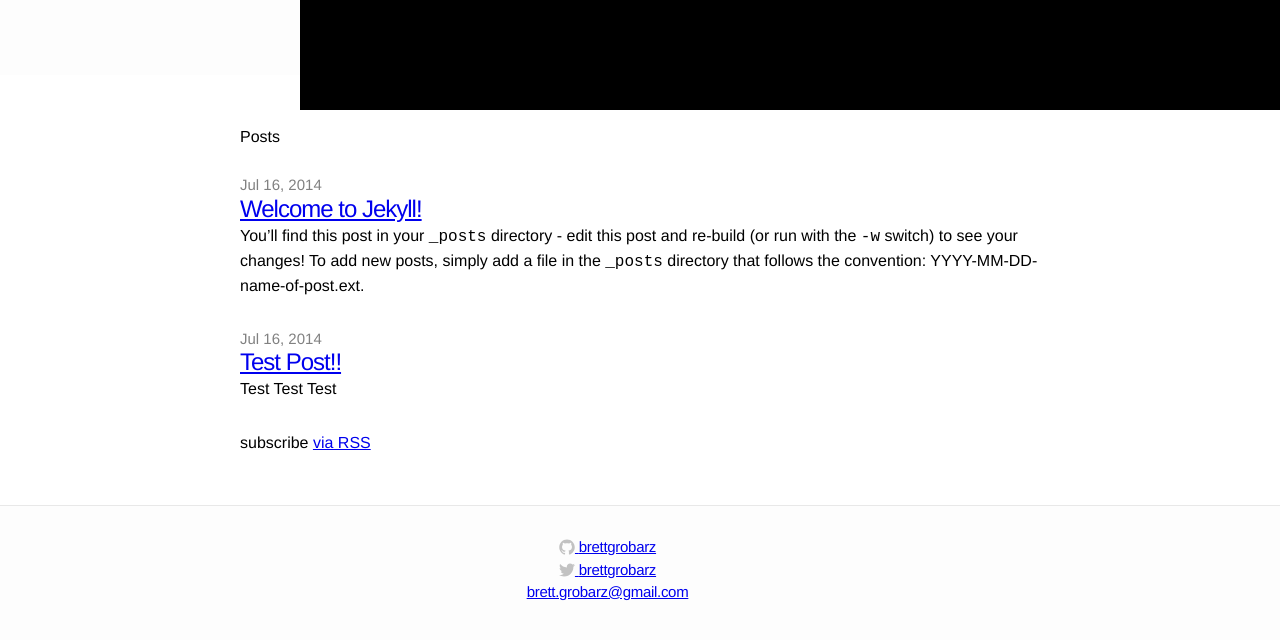
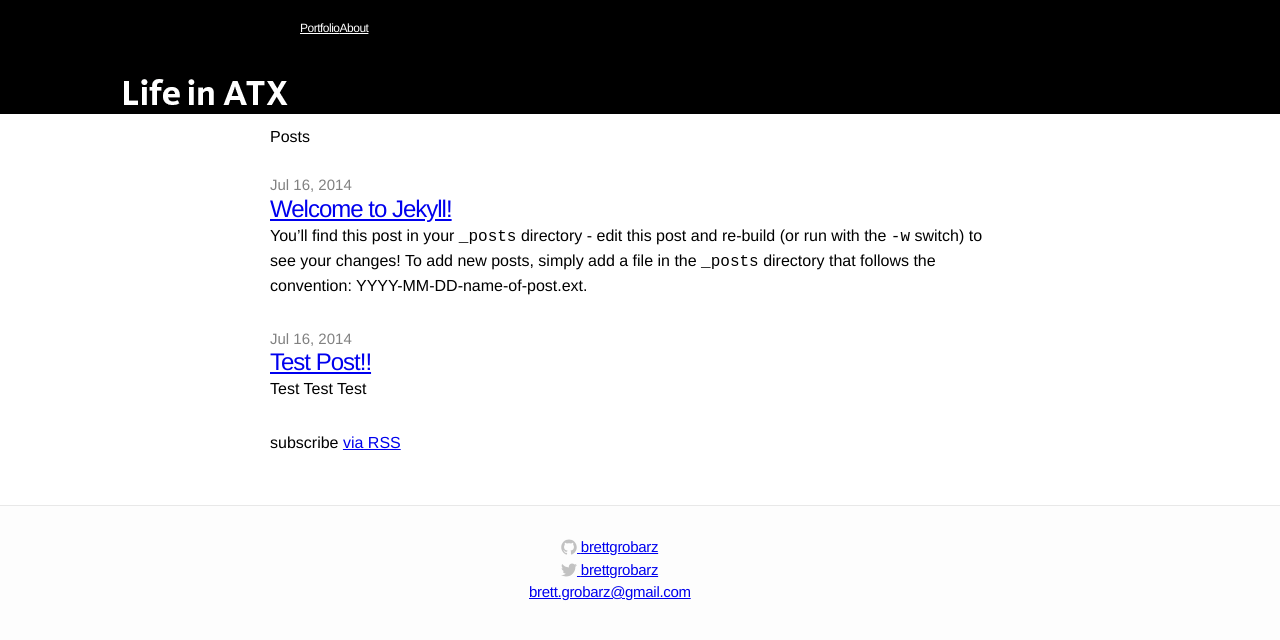
Before and after one commit to brettgrobarz/brettgrobarz.github.io, a Jekyll site: the page built from index.html, in a window 1280 px wide and 900 px high. Shown: the top 640 px of the window. Built offline with Jekyll 4.4.1, drawn with Linux system fonts in a browser that asks for light colours.

Commit message:
post meeting

```diff
--- a/_includes/header.html
+++ b/_includes/header.html
@@ -1,7 +1,7 @@
 
-<div class="sitelogo"><a href="/images/logodiv.png"></a>...</div>
+
 <header class="site-header">
-
+<div class="sitelogo"><img src="/images/logodiv.png"></div>
 
   <!-- <div class="wrap"> -->
 
--- a/_layouts/page.html
+++ b/_layouts/page.html
@@ -11,5 +11,7 @@
   {{ content }}
   </article>
 
+  <div class="sitelogo"><a href="/images/logodiv.png"></a></div>
+
 
 </div>
--- a/_layouts/post.html
+++ b/_layouts/post.html
@@ -12,4 +12,6 @@
   {{ content }}
   </article>
 
+  <div class="sitelogo"><img src="/images/logodiv.png"></img></div>
+
 </div>
--- a/css/main.css
+++ b/css/main.css
@@ -1,9 +1,28 @@
+/* ---- instafeed css --- */
+
+#instafeed a {
+  display: inline-block;
+  width: 100%;
+
+}
+
+#instafeed img {
+  width: 100%;
+}
+
+
+
 /* Base */
 /* ----------------------------------------------------------*/
 
 * {
   margin: 0;
   padding: 0;
+
+  -webkit-box-sizing: border-box; /* Safari/Chrome, other WebKit */
+  -moz-box-sizing: border-box;    /* Firefox, other Gecko */
+  box-sizing: border-box;         /* Opera/IE 8+ */
+
 }
 
 html, body { height: 100%; }
@@ -42,7 +61,7 @@
 /* Site header */
 
 .site-header {
-  height: 110px;
+  height: 114px;
   min-height: 56px;
   background-color: black;
   position: fixed;
@@ -90,23 +109,24 @@
   /*background: url(/images/logodiv.png) no-repeat scroll right top transparent*/
 }
 .site-nav {
-  float: right;
+  float: left;
   line-height: 56px;
+  z-index: 10;
 }
 
 .header-nav-bar{
-  clear:both;
-  margin-top: 110px;
+
+  /*margin-top: 110px;*/
   height: 15px;
-  background-color: red;
+  background-color: black;
 }
 
 .site-nav .menu-icon { display: none; }
 
 .site-nav .page-link {
-  padding-top: 45px;
+  /*padding-top: 45px;*/
   font-size: 12px;
-  margin-left: 20px;
+  /*margin-left: 20px;*/
   color: white;
   letter-spacing: -.5px;
   float: right;
@@ -421,7 +441,8 @@
   .site-nav .trigger {
     clear: both;
     margin-bottom: 5px;
-    display: none;
+    /*display: none;*/
+
   }
 
   .site-nav:hover .trigger { display: block; }
--- a/index.html
+++ b/index.html
@@ -4,7 +4,7 @@
 
 <div class="home">
   <script type="text/javascript" src="css/instafeed.min.js"></script>
-
+<div id="instafeed"></div>
 <script type="text/javascript">
     var userFeed = new Instafeed({
         get: 'user',
```
